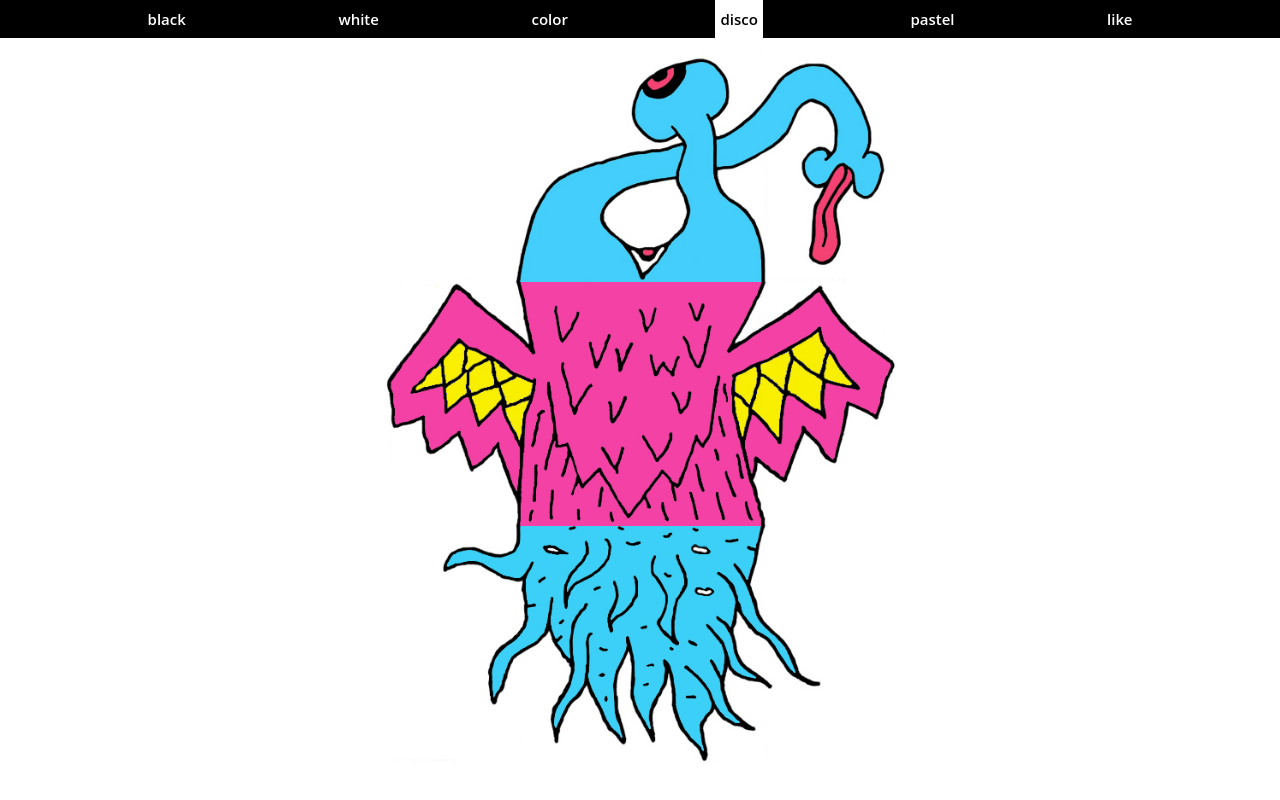
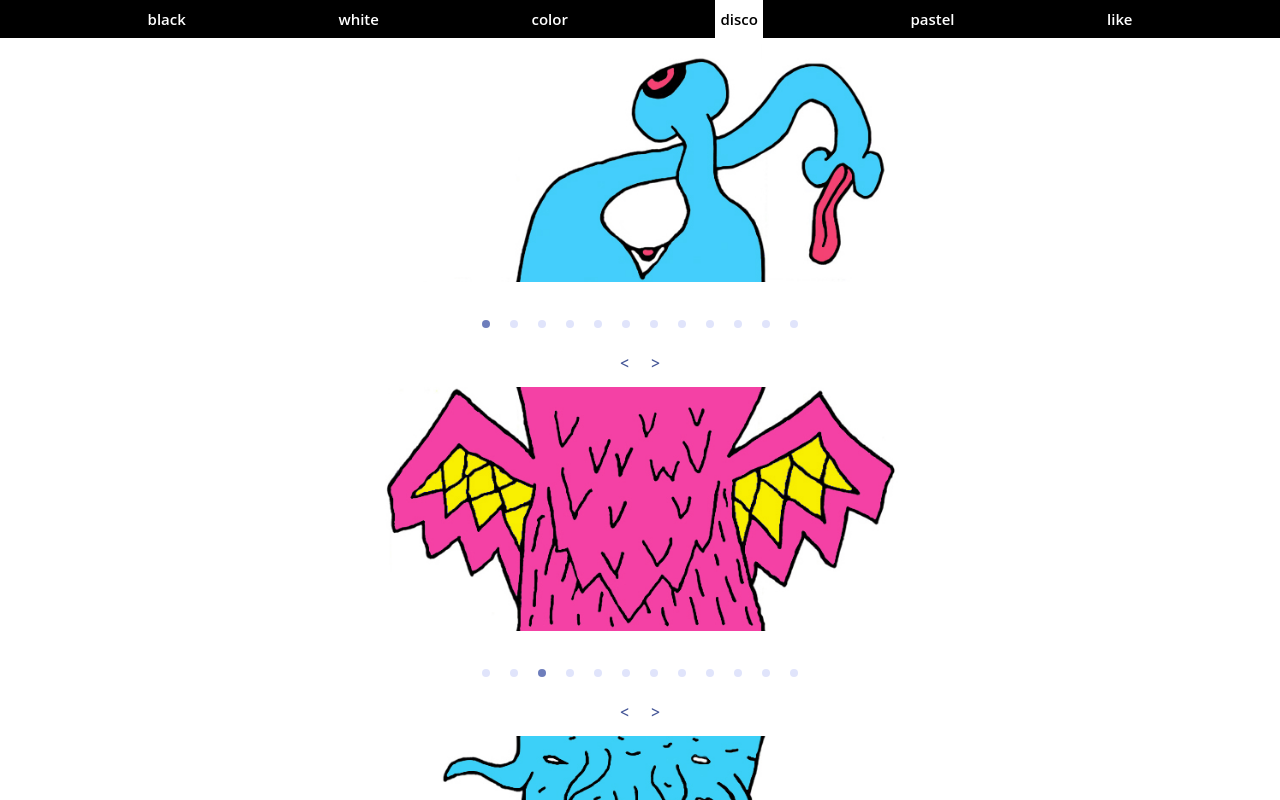
Before and after one commit to zoltanalmodo/ddisco-003, a React (Create React App) app: page /#/disco in a window 1280 px wide. Shown: the top 800 px of the page. Built offline with nearby package versions, Linux system fonts and the light colour scheme; no server answers.

Commit message:
carousel snap fix 008

```diff
--- a/src/components/Black.js
+++ b/src/components/Black.js
@@ -122,34 +122,58 @@ export const Black = () => {
 
             <AliceCarousel
               autoPlay={false}
+              autoPlayStrategy={'action'}
+              autoPlayInterval={5000}
+              autoPlayDirection={'rtl'}
+              disableAutoPlayOnAction={true}
               infinite={true}
-              mouseTracking={true}
-              disableDotsControls={true}
-              disableButtonsControls={true}
+              mouseTrackingEnabled={true}
+              touchTrackingEnabled={true}
+              dotsDisabled={true}
+              buttonsDisabled={true}
+              swipeDisabled={false}
+              preventEventOnTouchMove={true}
               items={enhanceCarouselItems(galleryItems_001)}
               startIndex={globalState.currentIndex_001}
+              slideToIndex={globalState.currentIndex_001}
               onSlideChanged={ (e) => updateIndex_001( e.item ) }
             />
 
             <AliceCarousel
               autoPlay={false}
+              autoPlayStrategy={'action'}
+              autoPlayInterval={5000}
+              autoPlayDirection={'ltr'}
+              disableAutoPlayOnAction={true}
               infinite={true}
-              mouseTracking={true}
-              disableDotsControls={true}
-              disableButtonsControls={true}
+              mouseTrackingEnabled={true}
+              touchTrackingEnabled={true}
+              dotsDisabled={true}
+              buttonsDisabled={true}
+              swipeDisabled={false}
+              preventEventOnTouchMove={true}
               items={enhanceCarouselItems(galleryItems_002)}
               startIndex={globalState.currentIndex_002}
+              slideToIndex={globalState.currentIndex_002}
               onSlideChanged={ (e) => updateIndex_002( e.item ) }
             />
 
             <AliceCarousel
               autoPlay={false}
+              autoPlayStrategy={'action'}
+              autoPlayInterval={5000}
+              autoPlayDirection={'rtl'}
+              disableAutoPlayOnAction={true}
               infinite={true}
-              mouseTracking={true}
-              disableDotsControls={true}
-              disableButtonsControls={true}
+              mouseTrackingEnabled={true}
+              touchTrackingEnabled={true}
+              dotsDisabled={true}
+              buttonsDisabled={true}
+              swipeDisabled={false}
+              preventEventOnTouchMove={true}
               items={enhanceCarouselItems(galleryItems_003)}
               startIndex={globalState.currentIndex_003}
+              slideToIndex={globalState.currentIndex_003}
               onSlideChanged={ (e) => updateIndex_003( e.item ) }
             />
 
--- a/src/components/Color.js
+++ b/src/components/Color.js
@@ -320,12 +320,20 @@ export const Color = () => {
                 <div style={{ filter: (`hue-rotate(${globalState.degree_001}deg)`) }}>
                 <AliceCarousel
                   autoPlay={false}
+                  autoPlayStrategy={'all'}
+                  autoPlayInterval={5000}
+                  autoPlayDirection={'rtl'}
+                  disableAutoPlayOnAction={true}
                   infinite={true}
-                  mouseTracking={true}
-                  disableDotsControls={true}
-                  disableButtonsControls={true}
+                  mouseTrackingEnabled={true}
+                  touchTrackingEnabled={true}
+                  dotsDisabled={true}
+                  buttonsDisabled={true}
+                  swipeDisabled={false}
+                  preventEventOnTouchMove={true}
                   items={enhanceCarouselItems(actualItems_001(globalState.currentIndex_001))}
                   startIndex={globalState.currentIndex_001}
+                  slideToIndex={globalState.currentIndex_001}
                   onSlideChanged={ (e) => setDegree_001( e.item * 30) }
                 />
                 </div>
@@ -333,12 +341,20 @@ export const Color = () => {
                 <div style={{ filter: (`hue-rotate(${globalState.degree_002}deg)`) }}>
                 <AliceCarousel
                   autoPlay={false}
+                  autoPlayStrategy={'all'}
+                  autoPlayInterval={5000}
+                  autoPlayDirection={'ltr'}
+                  disableAutoPlayOnAction={true}
                   infinite={true}
-                  mouseTracking={true}
-                  disableDotsControls={true}
-                  disableButtonsControls={true}
+                  mouseTrackingEnabled={true}
+                  touchTrackingEnabled={true}
+                  dotsDisabled={true}
+                  buttonsDisabled={true}
+                  swipeDisabled={false}
+                  preventEventOnTouchMove={true}
                   items={enhanceCarouselItems(actualItems_002(globalState.currentIndex_002))}
                   startIndex={globalState.currentIndex_002}
+                  slideToIndex={globalState.currentIndex_002}
                   onSlideChanged={ (e) => setDegree_002( e.item * 30) }
                 />
                 </div>
@@ -346,12 +362,20 @@ export const Color = () => {
                 <div style={{ filter: (`hue-rotate(${globalState.degree_003}deg)`) }}>
                 <AliceCarousel
                   autoPlay={false}
+                  autoPlayStrategy={'all'}
+                  autoPlayInterval={5000}
+                  autoPlayDirection={'rtl'}
+                  disableAutoPlayOnAction={true}
                   infinite={true}
-                  mouseTracking={true}
-                  disableDotsControls={true}
-                  disableButtonsControls={true}
+                  mouseTrackingEnabled={true}
+                  touchTrackingEnabled={true}
+                  dotsDisabled={true}
+                  buttonsDisabled={true}
+                  swipeDisabled={false}
+                  preventEventOnTouchMove={true}
                   items={enhanceCarouselItems(actualItems_003(globalState.currentIndex_003))}
                   startIndex={globalState.currentIndex_003}
+                  slideToIndex={globalState.currentIndex_003}
                   onSlideChanged={ (e) => setDegree_003( e.item * 30) }
                 />
                 </div>
--- a/src/components/Disco.js
+++ b/src/components/Disco.js
@@ -146,15 +146,20 @@ export const Disco = () => {
               <div style={{ filter: (`hue-rotate(${globalState.degree_001}deg)`) }}>
                 <AliceCarousel
                   autoPlay={globalState.autoplay}
-                  disableAutoPlayOnAction={true}
+                  autoPlayStrategy={'action'}
                   autoPlayInterval={Math.floor(Math.random() * (3500 - 2500 + 1)) + 2500}
                   autoPlayDirection={'rtl'}
+                  disableAutoPlayOnAction={true}
                   infinite={true}
-                  mouseTracking={true}
-                  disableDotsControls={true}
-                  disableButtonsControls={true}
+                  mouseTrackingEnabled={true}
+                  touchTrackingEnabled={true}
+                  dotsDisabled={true}
+                  buttonsDisabled={true}
+                  swipeDisabled={false}
+                  preventEventOnTouchMove={true}
                   items={enhanceCarouselItems(galleryItems_001)}
                   startIndex={globalState.currentIndex_001}
+                  slideToIndex={globalState.currentIndex_001}
                   onSlideChanged={ createSlideHandler(updateIndex_001) }
                 />
               </div>
@@ -162,15 +167,20 @@ export const Disco = () => {
               <div style={{ filter: (`hue-rotate(${globalState.degree_002}deg)`) }}>
                 <AliceCarousel
                   autoPlay={globalState.autoplay}
-                  disableAutoPlayOnAction={true}
+                  autoPlayStrategy={'action'}
                   autoPlayInterval={Math.floor(Math.random() * (3500 - 2500 + 1)) + 2500}
                   autoPlayDirection={'ltr'}
+                  disableAutoPlayOnAction={true}
                   infinite={true}
-                  mouseTracking={true}
-                  disableDotsControls={true}
-                  disableButtonsControls={true}
+                  mouseTrackingEnabled={true}
+                  touchTrackingEnabled={true}
+                  dotsDisabled={true}
+                  buttonsDisabled={true}
+                  swipeDisabled={false}
+                  preventEventOnTouchMove={true}
                   items={enhanceCarouselItems(galleryItems_002)}
                   startIndex={globalState.currentIndex_002}
+                  slideToIndex={globalState.currentIndex_002}
                   onSlideChanged={ createSlideHandler(updateIndex_002) }
                 />
               </div>
@@ -178,15 +188,20 @@ export const Disco = () => {
               <div style={{ filter: (`hue-rotate(${globalState.degree_003}deg)`) }}>
                 <AliceCarousel
                   autoPlay={globalState.autoplay}
-                  disableAutoPlayOnAction={true}
+                  autoPlayStrategy={'action'}
                   autoPlayInterval={Math.floor(Math.random() * (3500 - 2500 + 1)) + 2500}
                   autoPlayDirection={'rtl'}
+                  disableAutoPlayOnAction={true}
                   infinite={true}
-                  mouseTracking={true}
-                  disableDotsControls={true}
-                  disableButtonsControls={true}
+                  mouseTrackingEnabled={true}
+                  touchTrackingEnabled={true}
+                  dotsDisabled={true}
+                  buttonsDisabled={true}
+                  swipeDisabled={false}
+                  preventEventOnTouchMove={true}
                   items={enhanceCarouselItems(galleryItems_003)}
                   startIndex={globalState.currentIndex_003}
+                  slideToIndex={globalState.currentIndex_003}
                   onSlideChanged={ createSlideHandler(updateIndex_003) }
                 />
               </div>
--- a/src/components/White.js
+++ b/src/components/White.js
@@ -117,34 +117,58 @@ export const White = () => {
 
             <AliceCarousel
               autoPlay={false}
+              autoPlayStrategy={'action'}
+              autoPlayInterval={5000}
+              autoPlayDirection={'rtl'}
+              disableAutoPlayOnAction={true}
               infinite={true}
-              mouseTracking={true}
-              disableDotsControls={true}
-              disableButtonsControls={true}
+              mouseTrackingEnabled={true}
+              touchTrackingEnabled={true}
+              dotsDisabled={true}
+              buttonsDisabled={true}
+              swipeDisabled={false}
+              preventEventOnTouchMove={true}
               items={enhanceCarouselItems(galleryItems_001)}
               startIndex={globalState.currentIndex_001}
+              slideToIndex={globalState.currentIndex_001}
               onSlideChanged={ (e) => updateIndex_001( e.item ) }
             />
 
             <AliceCarousel
               autoPlay={false}
+              autoPlayStrategy={'action'}
+              autoPlayInterval={5000}
+              autoPlayDirection={'ltr'}
+              disableAutoPlayOnAction={true}
               infinite={true}
-              mouseTracking={true}
-              disableDotsControls={true}
-              disableButtonsControls={true}
+              mouseTrackingEnabled={true}
+              touchTrackingEnabled={true}
+              dotsDisabled={true}
+              buttonsDisabled={true}
+              swipeDisabled={false}
+              preventEventOnTouchMove={true}
               items={enhanceCarouselItems(galleryItems_002)}
               startIndex={globalState.currentIndex_002}
+              slideToIndex={globalState.currentIndex_002}
               onSlideChanged={ (e) => updateIndex_002( e.item ) }
             />
 
             <AliceCarousel
               autoPlay={false}
+              autoPlayStrategy={'action'}
+              autoPlayInterval={5000}
+              autoPlayDirection={'rtl'}
+              disableAutoPlayOnAction={true}
               infinite={true}
-              mouseTracking={true}
-              disableDotsControls={true}
-              disableButtonsControls={true}
+              mouseTrackingEnabled={true}
+              touchTrackingEnabled={true}
+              dotsDisabled={true}
+              buttonsDisabled={true}
+              swipeDisabled={false}
+              preventEventOnTouchMove={true}
               items={enhanceCarouselItems(galleryItems_003)}
               startIndex={globalState.currentIndex_003}
+              slideToIndex={globalState.currentIndex_003}
               onSlideChanged={ (e) => updateIndex_003( e.item ) }
             />
 
```
Also changed, not shown: src/components/Pastel.js (+33 -9 lines).
